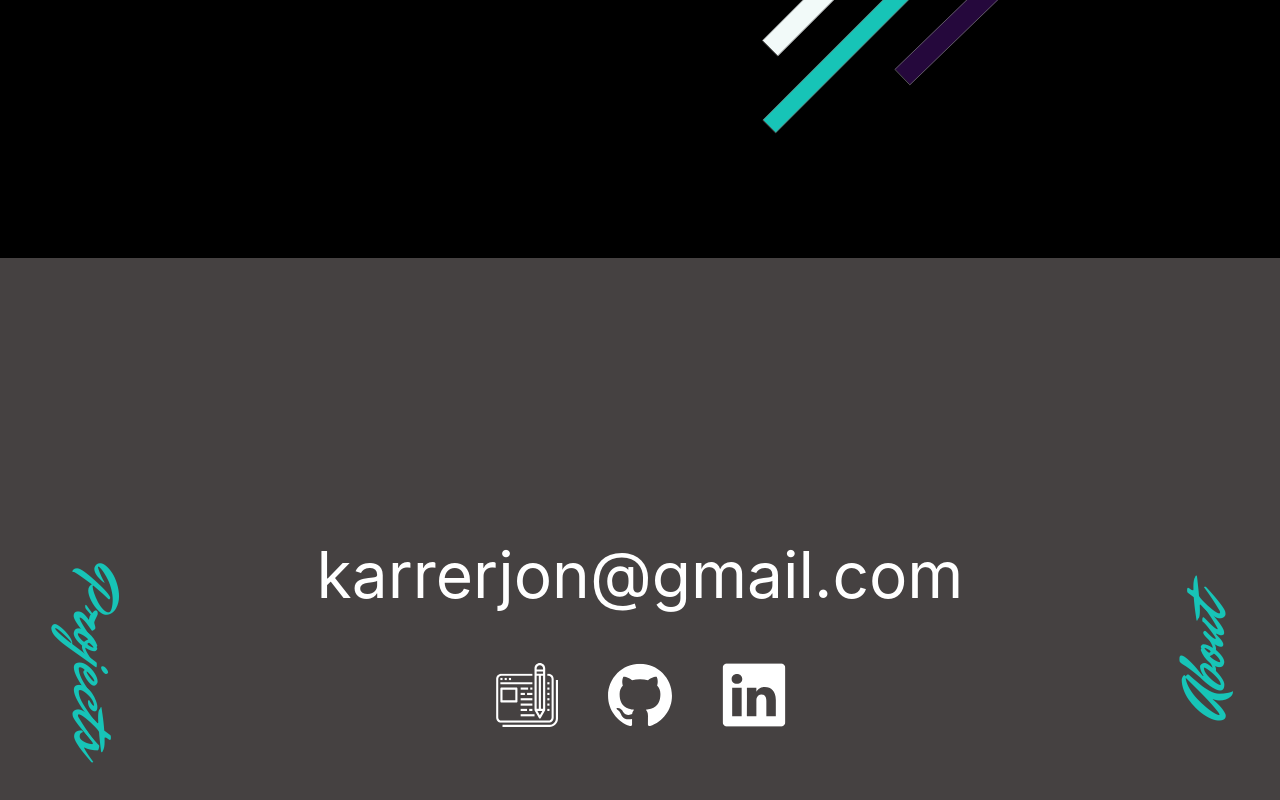
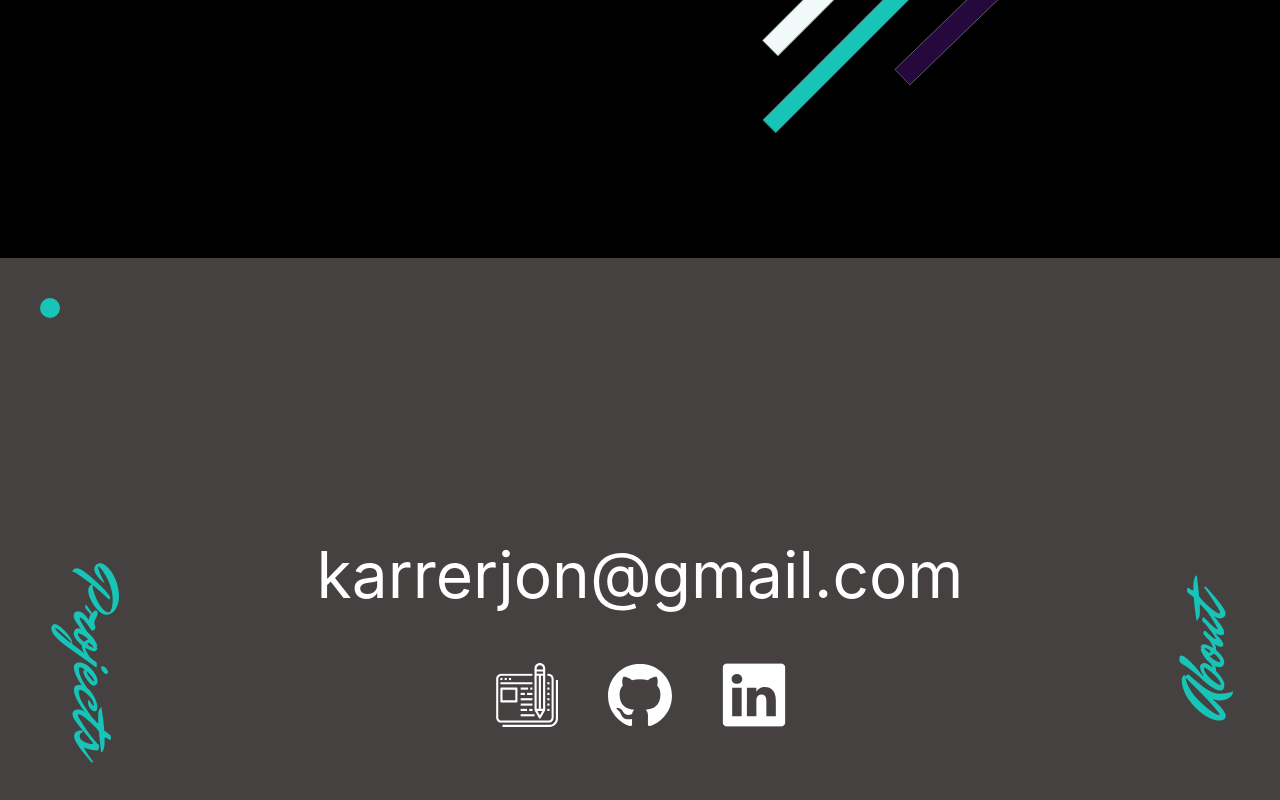
Before and after one commit to jonkarrer/svelte_portfolio, a Svelte app: page / in a window 1280 px wide. Shown: the part 542-1342 px from the top of the page. Built offline with nearby package versions, Linux system fonts and the light colour scheme.

Commit message:
added bouncie ball

```diff
--- a/public/index.html
+++ b/public/index.html
@@ -3,7 +3,7 @@
   <head>
     <meta charset="utf-8" />
     <meta name="viewport" content="width=device-width,initial-scale=1" />
-    <title>Svelte app</title>
+    <title>Jon's Portfolio</title>
     <link rel="stylesheet" href="/global.css" />
     <link rel="stylesheet" href="/build/bundle.css" />
     <script defer src="/build/bundle.js"></script>
--- a/src/Contact.svelte
+++ b/src/Contact.svelte
@@ -1,4 +1,11 @@
-<script></script>
+<script>
+  import {spring} from 'svelte/motion'
+let coords = spring({x: 50, y: 50}, {
+  stiffness: 0.2,
+	damping: 0.25
+});
+  let size = spring(10);
+</script>
 
 <div class="homepage">
   <div class="project-title"><p style="transform: rotate(90deg)">Projects</p></div>
@@ -11,10 +18,22 @@
     </div>
   </div>
   <div class="about-title"><p style="transform: rotate(-90deg)">About</p></div>
+  <svg
+  on:mousemove="{e => coords.set({ x: e.clientX, y: e.clientY }, {
+
+  })}"
+  on:mousedown="{(e) => coords.set({x: e.clientX, y: e.clientY + 200 })}"
+  on:mouseup="{(e) => coords.set({ x: e.clientX, y: e.clientY})}"
+>
+  <circle cx={$coords.x} cy={$coords.y} r={$size}/>
+</svg>
 </div>
+
 
 <style>
 .homepage {
+  height: 100vh;
+  width: 100vw;
   display: grid;
   grid-template-columns: 150px auto 150px;
   position: relative;
@@ -32,6 +51,7 @@
 a.email {
   font-size: clamp(1em, 5vw, 8em);
   color: white;
+  z-index: 4;
 }
 .social-media-container {
   display: flex;
@@ -45,6 +65,7 @@ a.email {
   align-items: center;
   justify-content: center;
   margin: 50px 25px;
+  z-index: 4;
 }
 .icon-container a img {
   object-fit: fill;
@@ -58,6 +79,7 @@ a.email {
   height: 100vh;
   font-size: clamp(2em, 5vw, 6em);
   color: var(--theme-cyan);
+  z-index: 4;
 }
 .about-title {
   display: flex;
@@ -66,6 +88,7 @@ a.email {
   height: 100vh;
   font-size: clamp(2em, 5vw, 6em);
   color: var(--theme-cyan);
+  z-index: 4;
 }
 .about-title:hover, .project-title:hover {
   background: white;
@@ -73,4 +96,6 @@ a.email {
 .project-title p, .about-title p:hover {
   cursor: pointer;
 }
+svg { width: 100%; height: 100%; position: absolute; }
+circle { fill: var(--theme-cyan) }
 </style>
```
